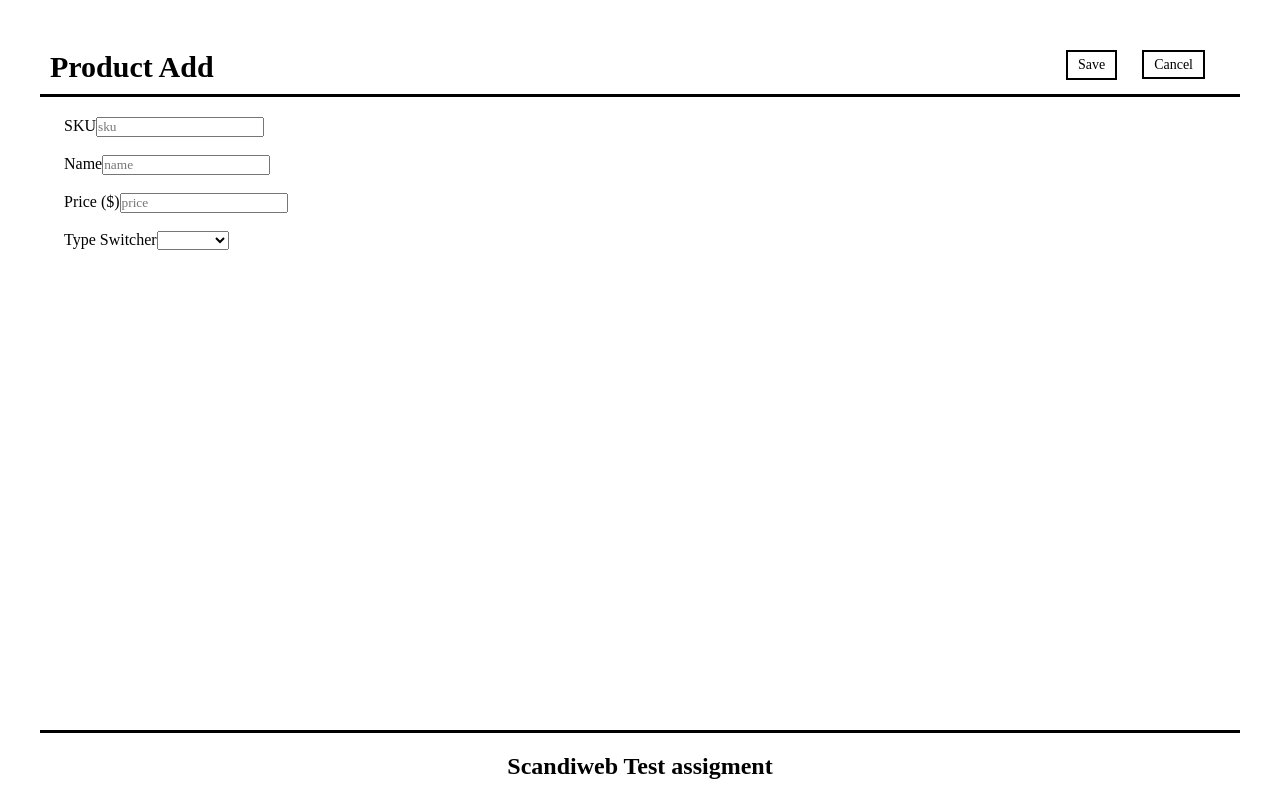
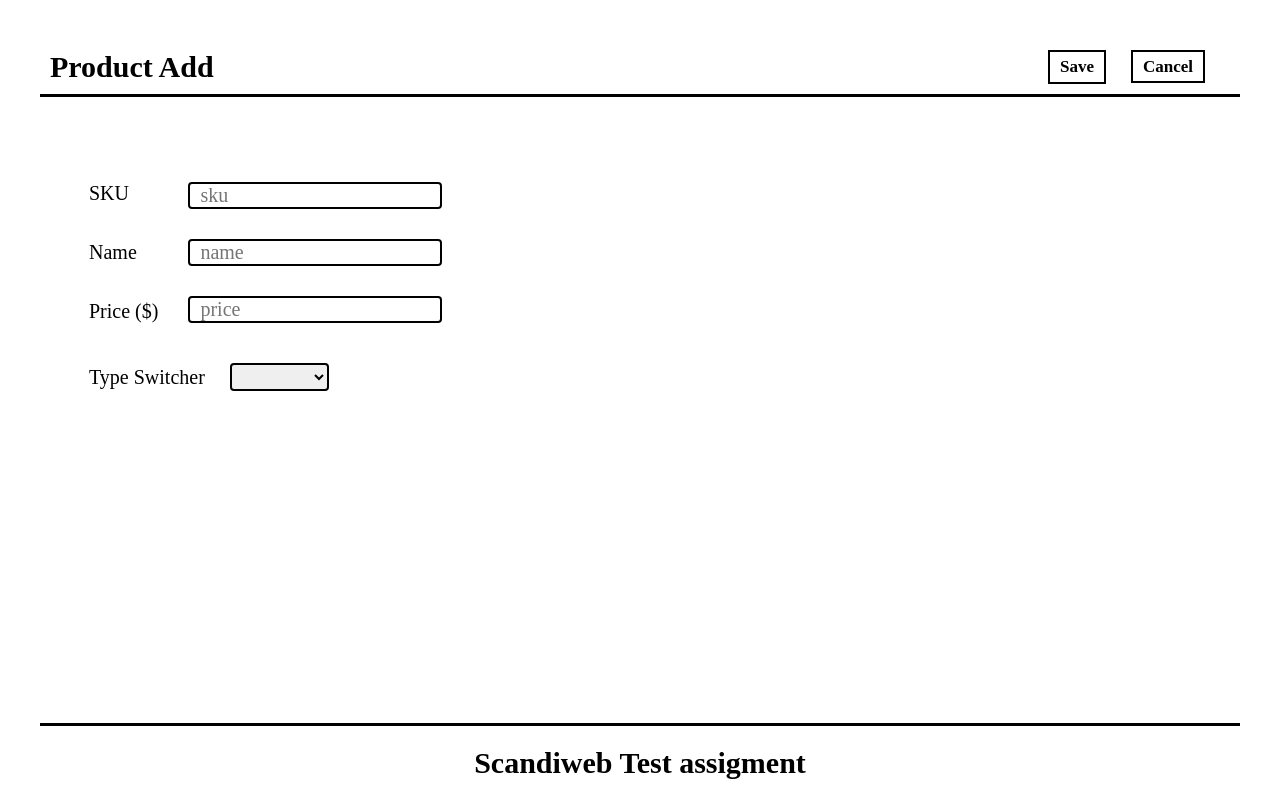
Before and after one commit to anackis/Admin-Products-Panel, a React (Create React App) app: page /add-product in a window 1280 px wide. Built offline with nearby package versions, Linux system fonts and the light colour scheme; no server answers; a web font is replaced by a local one.

Commit message:
before critical changes

```diff
--- a/src/components/addProduct/AddProduct.jsx
+++ b/src/components/addProduct/AddProduct.jsx
@@ -6,18 +6,45 @@ import axios from 'axios';
 import { Link } from 'react-router-dom';
 
 import PageFooter from '../pageFooter/PageFooter';
-
 import './addProduct.scss';
 
+
 const AddProduct = () => {
-
   const [inputs, setInputs] = useState();
   const [select, setSelect] = useState();
   const [skuArray, setSkuArray] = useState();
 
+
   useEffect(() => {
     getUsers();
   }, []);
+
+  // const useValidation = (value, validations) => {
+  //   const [isEmpty, setIsEmpty] = useState(true);
+  //   const [minLengthError, setMinLengthError] = useState(false);
+
+  //   useEffect(() => {
+  //     for (const validation in validations) {
+  //       switch (validation) {
+  //         case 'minLength':
+  //           value.length < validations[validation] ? setMinLengthError(true) : setMinLengthError(false)
+  //           break;
+  //         case 'isEmpty':
+  //           value ? setIsEmpty(false) : setIsEmpty(true)
+  //           break;
+  //         default:
+  //           console.log("ok");
+  //       }
+  //     }
+  //   }, [value])
+
+  //   return {
+  //     isEmpty,
+  //     minLengthError,
+  //   }
+
+  // }
+
 
   function getUsers() {
       axios.get('http://localhost/api/users/save').then(function(response) {
@@ -26,12 +53,20 @@ const AddProduct = () => {
     });
   }
 
+
   const handleChange = (event) => {
     const name = event.target.name;
     const value = event.target.value;
-    setInputs(values => ({...values, [name]: value}))
+    console.log(name, value);
+
+
+
+
+    setInputs(values => ({...values, [name]: value}));
+
 
   }
+
 
   const handleSubmit = (event) => {
     event.preventDefault();
@@ -45,8 +80,6 @@ const AddProduct = () => {
       });
     }
   }
-
-
 
 
   return (
@@ -63,58 +96,54 @@ const AddProduct = () => {
       </div>
 
       <div className="container">
-      <form id='product_form' onSubmit={handleSubmit}>
+        <form id='product_form' className='product_form' onSubmit={handleSubmit}>
+          <div className="product_form__wrapper">
+            <div className="product_form__labels">
               <label htmlFor="sku">SKU</label>
+              <label htmlFor="name">Name</label>
+              <label htmlFor="price">Price ($)</label>
+            </div>
+            <div className="product_form__inputs">
               <input id='sku' name='sku' onChange={handleChange} type="text" placeholder="sku" />
-        <br />
-        <br />
-        <label htmlFor="name">Name</label>
               <input id='name' name='name' onChange={handleChange} type="text" placeholder="name" />
-        <br />
-        <br />
-        <label htmlFor="price">Price ($)</label>
               <input id='price' name='price' onChange={handleChange} type="text" placeholder="price" />
-        <br />
-        <br />
+            </div>
+          </div>
 
           <label htmlFor="productType">Type Switcher</label>
           <select value={select} onChange={e=>setSelect(e.target.value)} id='productType' name='productType' >
             <option></option>
-          <option value="dvd">DVD</option>
-          <option value="book">Book</option>
-          <option value="furniture">Furniture</option>
+            <option id='DVD' value="dvd">DVD</option>
+            <option id='Furniture' value="book">Book</option>
+            <option id='Book' value="furniture">Furniture</option>
           </select>
 
-
-        <div className={select === "dvd" ? "DVD" : "DVD hidden"}>
-          <br />
-          <br />
+          <div className={select === "dvd" ? "DVD product_form__type" : "DVD hidden"}>
             <label htmlFor="size">Size (MB)</label>
             <input id='size' name='size' onChange={handleChange} type="text" placeholder="size" />
+            <div className="product_form__descr">Please, provide DVD size in MB.</div>
           </div>
 
-        <div className={select === "furniture" ? "Furniture" : "Furniture hidden"}>
-          <br />
-          <br />
+          <div className={select === "furniture" ? "Furniture product_form__type" : "Furniture hidden"}>
+            <div className="product_form__wrapper">
+              <div className="product_form__labels">
                 <label htmlFor="height">Height (CM)</label>
+                <label htmlFor="width">Width (CM)</label>
+                <label htmlFor="length">Length (CM)</label>
+              </div>
+              <div className="product_form__inputs">
                 <input id='height' name='height' onChange={handleChange} type="text" placeholder="height" />
-
-          <br />
-          <br />
-          <label htmlFor="width">Width (CM)</label>
                 <input id='width' name='width' onChange={handleChange} type="text" placeholder="width" />
-
-          <br />
-          <br />
-          <label htmlFor="length">Length (CM)</label>
                 <input id='length' name='length' onChange={handleChange} type="text" placeholder="length" />
               </div>
+            </div>
+            <div className="product_form__descr">Please, provide ( height x width x length ) in CM.</div>
+          </div>
 
-        <div className={select === "book" ? "Book" : "Book hidden"}>
-          <br />
-          <br />
+          <div className={select === "book" ? "Book product_form__type" : "Book hidden"}>
             <label htmlFor="weight">Weight (KG)</label>
             <input id='weight' name='weight' onChange={handleChange} type="text" placeholder="weight" />
+            <div className="product_form__descr">Please, provide weight in Kg.</div>
           </div>
 
         </form>
--- a/src/components/addProduct/addProduct.scss
+++ b/src/components/addProduct/addProduct.scss
@@ -3,8 +3,62 @@
 .product-add-section {
   height: 100vh;
   position: relative;
+  font-size: 20px;
+  font-weight: 500;
 }
 
 .product-list {
   padding-bottom: 100px;
 }
+
+.product_form {
+  margin-top: 50px;
+  margin-left: 10px;
+  input {
+    padding-left: 5px;
+    margin: 15px 15px;
+    font-size: 20px;
+    font-weight: 500;
+    border: 2px solid #000;
+    border-radius: 4px;
+  }
+  input::placeholder {
+    padding-left: 5px;
+    margin: 15px 15px;
+    font-size: 20px;
+    font-weight: 500;
+  }
+  label {
+    margin: 15px 15px;
+  }
+  select {
+    font-size: 20px;
+    font-weight: 500;
+    border: 2px solid #000;
+    border-radius: 4px;
+    margin-left: 10px;
+  }
+  &__wrapper {
+    display: flex;
+  }
+  &__labels {
+    display: flex;
+    justify-content: space-between;
+    flex-direction: column;
+  }
+  &__inputs {
+    display: flex;
+    flex-direction: column;
+  }
+  #productType {
+    margin-top: 25px;
+  }
+  &__type {
+    margin-top: 25px;
+  }
+  &__descr{
+    color: blue;
+    margin-top: 10px;
+    margin-left: 15px;
+  }
+}
--- a/src/components/mainPage/MainPage.jsx
+++ b/src/components/mainPage/MainPage.jsx
@@ -62,7 +62,7 @@ const MainPage = () => {
           <h2>Product List</h2>
           <div className="header__buttons">
             <Link to="/add-product" className='header__button'>ADD</Link>
-            <button onClick={deleteUsers} className='header__button'>MASS DELETE</button>
+            <button id='delete-product-btn' onClick={deleteUsers} className='header__button'>MASS DELETE</button>
 
           </div>
         </div>
--- a/src/components/productListItem/ProductListItem.jsx
+++ b/src/components/productListItem/ProductListItem.jsx
@@ -13,9 +13,9 @@ const ProductListItem = (props) => {
           <p>{sku}</p>
           <p>{name}</p>
           <p>{price} $</p>
-          <p className={size === null ? "hidden" : ""}>Size: {size}</p>
+          <p className={size === null ? "hidden" : ""}>Size: {size} MB</p>
           <p className={height === null ? "hidden" : ""}>Dimensions: {height}x{width}x{length}</p>
-          <p className={weight === null ? "hidden" : ""}>Weight: {weight}</p>
+          <p className={weight === null ? "hidden" : ""}>Weight: {weight} Kg</p>
         </div>
     </div>
   );
--- a/src/index.scss
+++ b/src/index.scss
@@ -59,8 +59,8 @@ p {
     border: 2px solid #000;
     color: #000;
     text-decoration: none;
-    font-size: 14px;
-    font-weight: 500;
+    font-size: 17px;
+    font-weight: 600;
     cursor: pointer;
     transition: all 0.4s ;
   }
```
Lines whose indentation alone changed are shown as unchanged.
